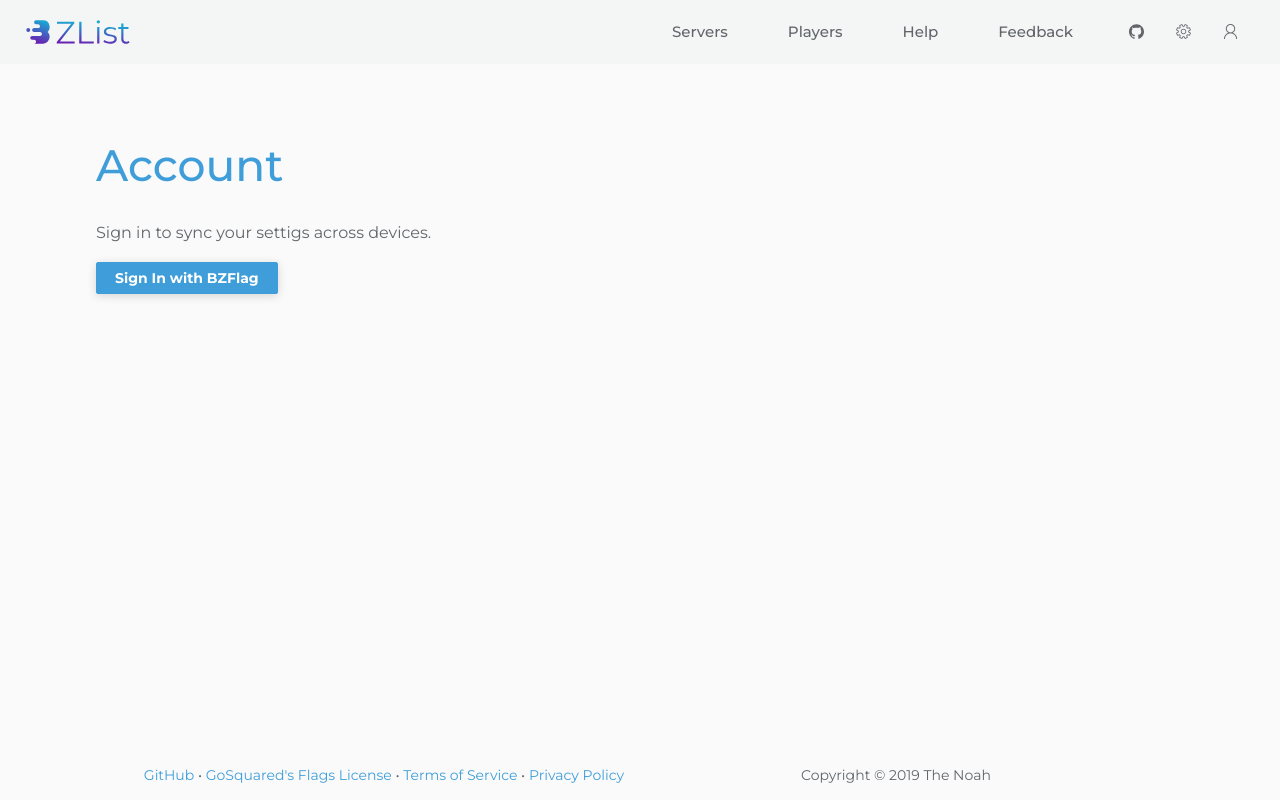
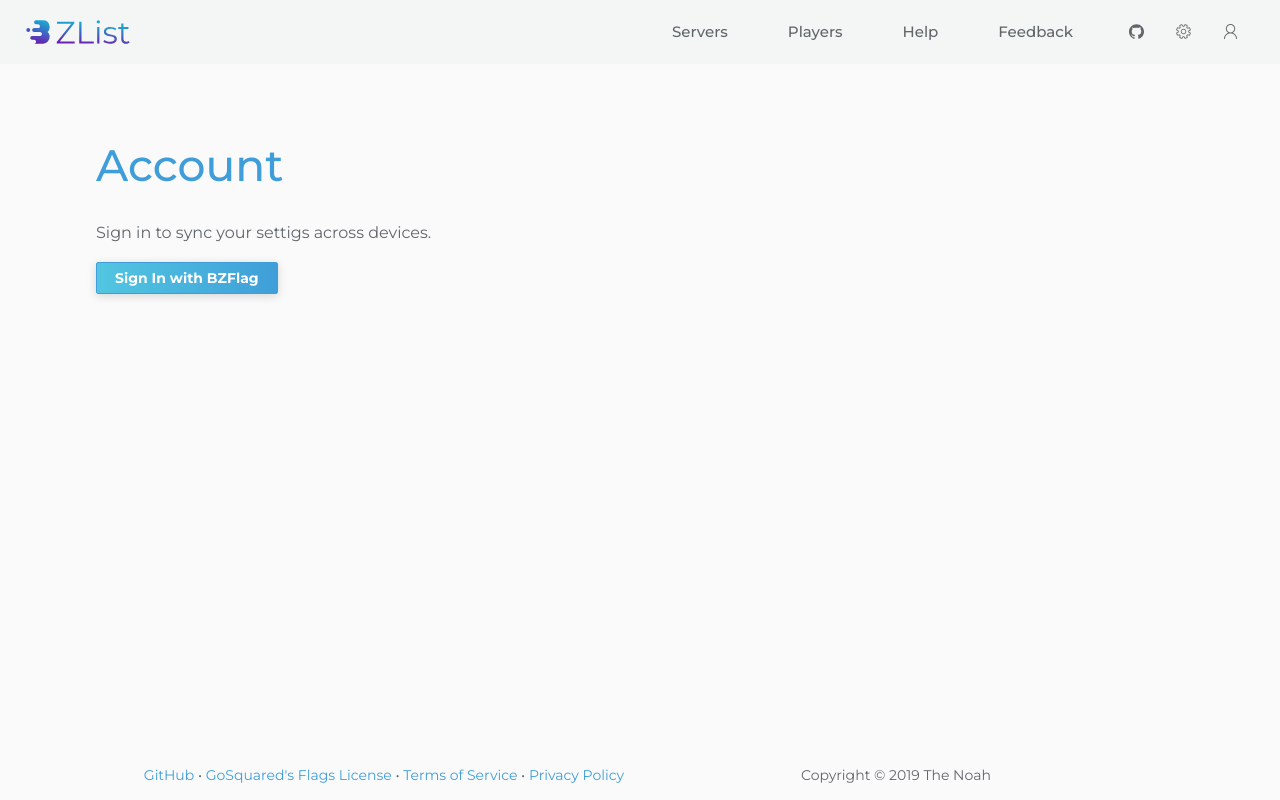
Before and after one commit to bzlist/bzlist.net, a React (Create React App) app: page /account in a window 1280 px wide. Built offline with nearby package versions, Linux system fonts and the light colour scheme; no server answers.

Commit message:
Make primary button background a gradient

```diff
--- a/src/index.scss
+++ b/src/index.scss
@@ -134,7 +134,7 @@ a:hover, .link:hover{
 }
 
 .btn-primary{
-  background-color: $color-primary;
+  background: linear-gradient(to right, hsl(191, 70%, 60%), $color-primary);
   color: #FFF;
   font-weight: bold;
   border: 1px solid $color-primary;
```
